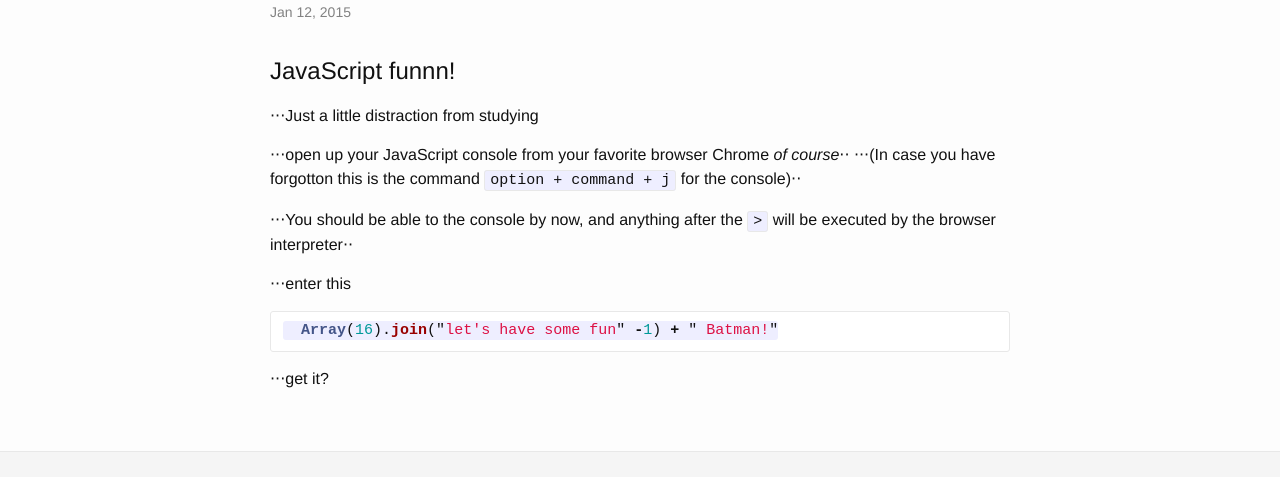
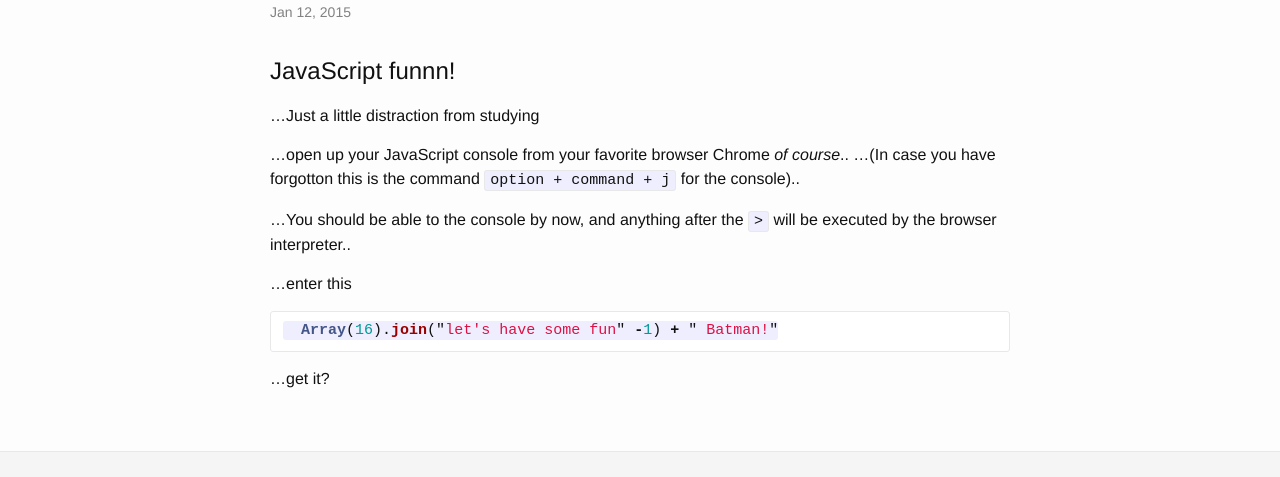
Before and after one commit to diegodesouza/diegodesouza.github.io, a Jekyll site: the page built from _posts/2015-01-12-javascript-joke-post.markdown, in a window 1280 px wide. Shown: the part 147-624 px from the top of the page. Built offline with Jekyll 4.4.1, drawn with Linux system fonts in a browser that asks for light colours.

````diff
--- a/_posts/2015-01-12-javascript-joke-post.markdown
+++ b/_posts/2015-01-12-javascript-joke-post.markdown
@@ -7,19 +7,19 @@ categories: jekyll update
 
 # JavaScript funnn!
 
-⋅⋅⋅Just a little distraction from studying
+...Just a little distraction from studying
 
-⋅⋅⋅open up your JavaScript console from your favorite browser Chrome *of course*⋅⋅
-⋅⋅⋅(In case you have forgotton this is the command `option + command + j` for the
-  console)⋅⋅
+...open up your JavaScript console from your favorite browser Chrome *of course*..
+...(In case you have forgotton this is the command `option + command + j` for the
+  console)..
 
-  ⋅⋅⋅You should be able to the console by now, and anything after the `>` will be
-  executed by the browser interpreter⋅⋅
+...You should be able to the console by now, and anything after the `>` will be
+  executed by the browser interpreter..
 
-  ⋅⋅⋅enter this
+...enter this
 
   ```javascript
   Array(16).join("let's have some fun" -1) + " Batman!"
   ```
 
-  ⋅⋅⋅get it?
+...get it?
````
